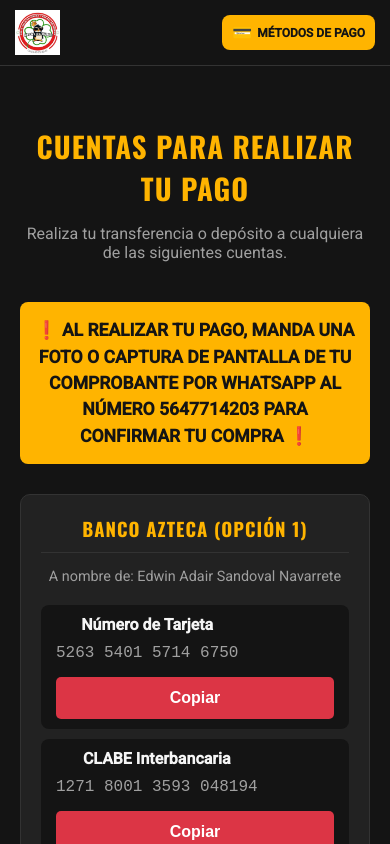
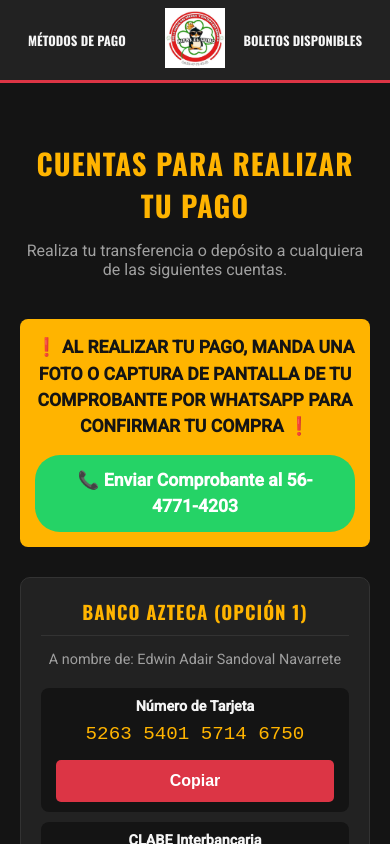
Before and after one commit to contlayael/rifas-el-wino, a React (Vite) app: page /pagos in a window 390 px wide. Shown: the top 844 px of the page. Built offline with nearby package versions, Linux system fonts and the light colour scheme; no server answers.

Commit message:
Modificación del header y del diseño de PaymentPafe

```diff
--- a/src/components/Header.css
+++ b/src/components/Header.css
@@ -1,102 +1,80 @@
-/* src/components/Header.css (Versión Final) */
+/* --- NUEVOS ESTILOS PARA HEADER (LOGO CENTRAL) --- */
 
 .app-header {
-  background-color: var(--background-dark);
-  padding: 10px 0;
-  border-bottom: 1px solid var(--border-color);
+  background-color: var(--surface-dark);
+  padding: 8px 0; /* Un padding vertical para controlar la altura */
+  border-bottom: 3px solid var(--primary-red); /* Un borde rojo como en el ejemplo */
+
+  /* --- ESTA ES LA MAGIA PARA QUE EL HEADER TE SIGA --- */
   position: sticky;
   top: 0;
-  z-index: 100;
+  z-index: 1000; /* Asegura que esté por encima de todo */
   width: 100%;
 }
 
 .header-content {
-  display: flex;
-  justify-content: space-between;
+  display: grid;
+  /* Creamos 3 columnas: la del centro es automática, las de los lados son flexibles */
+  grid-template-columns: 1fr auto 1fr;
   align-items: center;
   max-width: 1200px;
   margin: 0 auto;
   padding: 0 20px;
 }
 
-/* --- LOGO Y TÍTULO --- */
-.logo-link {
-  display: flex;
-  align-items: center;
-  gap: 12px;
+/* --- ESTILOS PARA LAS COLUMNAS Y ENLACES --- */
+.nav-left {
+  text-align: left;
+}
+
+.nav-center {
+  text-align: center;
+}
+
+.nav-right {
+  text-align: right;
+}
+
+.nav-link {
+  color: var(--text-light);
   text-decoration: none;
+  font-family: 'Oswald', sans-serif;
+  text-transform: uppercase;
+  font-size: 1rem;
+  padding: 10px 15px;
+  border-radius: 5px;
+  transition: color 0.3s;
+}
+
+.nav-link:hover {
+  color: var(--primary-gold);
+}
+
+/* --- ESTILO PARA EL LOGO CENTRAL --- */
+.logo-link-center {
+  display: inline-block;
+  line-height: 0;
 }
 
 .logo {
-  max-height: 50px;
+  max-height: 80px; /* Ajusta el tamaño del logo como prefieras */
   width: auto;
-  display: block;
+  transition: transform 0.3s;
 }
 
-.logo-link h1 {
-  margin: 0;
-  font-size: 1.2rem;
-  color: var(--text-light);
-  letter-spacing: 1px;
-}
-
-/* --- BOTÓN DE PAGOS (ESCRITORIO) --- */
-.payment-button {
-  display: flex;
-  align-items: center;
-  gap: 8px;
-  background-color: var(--primary-gold);
-  color: var(--background-dark);
-  padding: 10px 16px;
-  border-radius: 8px;
-  text-decoration: none;
-  font-weight: bold;
-  font-family: 'Roboto', sans-serif;
-  font-size: 0.9rem;
-  transition: transform 0.2s, background-color 0.2s;
-  text-transform: uppercase;
-  white-space: nowrap;
-}
-
-.payment-button:hover {
+.logo:hover {
   transform: scale(1.05);
-  background-color: #ffc107;
-}
-
-.payment-icon {
-  font-size: 1.2rem;
 }
 
 
 /* --- DISEÑO RESPONSIVO PARA MÓVILES --- */
 @media (max-width: 768px) {
-  /* En pantallas medianas, escondemos el título para dar más espacio */
-  .logo-link h1 {
-    display: none;
-  }
-}
-
-/* --- ESTA SECCIÓN CONTIENE LOS CAMBIOS IMPORTANTES --- */
-@media (max-width: 480px) {
-  .header-content {
-    padding: 0 15px; /* Menos padding en móviles */
+  .nav-link {
+    font-size: 0.8rem; /* Letra más pequeña en los enlaces */
+    padding: 8px;
   }
 
   .logo {
-    max-height: 45px; /* Logo un poco más pequeño para dar espacio */
+    max-height: 60px; /* Logo más pequeño en móvil */
   }
-
-  /* --- AJUSTES AL BOTÓN PARA MÓVIL --- */
-  .payment-button {
-    /* Mantenemos el botón rectangular y con texto */
-    padding: 8px 10px; /* Reducimos el padding para hacerlo más compacto */
-    font-size: 0.75rem; /* Reducimos el tamaño de la fuente */
-    gap: 5px; /* Reducimos el espacio entre el ícono y el texto */
-  }
-
-  .payment-icon {
-    font-size: 1rem; /* Ajustamos el tamaño del ícono */
-  }
-
-  /* Ya NO necesitamos ocultar el texto, así que hemos eliminado .payment-text { display: none; } */
 }
--- a/src/components/Header.jsx
+++ b/src/components/Header.jsx
@@ -1,24 +1,45 @@
 import React from 'react';
-import { Link } from 'react-router-dom';
+import { Link, useLocation } from 'react-router-dom';
 import './Header.css';
 import logo from '../assets/images/RifasElWino.jpeg';
+
+// Este componente decide si el enlace de "Boletos" es un ancla o un link a la home
+const BoletosLink = () => {
+  const location = useLocation();
+
+  if (location.pathname === '/') {
+    // Si ya estamos en la home, el link es un ancla que hace scroll
+    return <a href="#boletos" className="nav-link">Boletos Disponibles</a>;
+  }
+
+  // Si estamos en otra página, nos lleva a la home y al ancla
+  return <Link to="/#boletos" className="nav-link">Boletos Disponibles</Link>;
+};
 
 function Header() {
   return (
     <header className="app-header">
       <div className="header-content">
-        <Link to="/" className="logo-link">
-          <img src={logo} alt="Rifas El Wino Logo" className="logo" />
-          <h1>Rifas El Wino</h1>
-        </Link>
 
-        <div className="header-nav">
-          <Link to="/pagos" className="payment-button">
-            {/* Separamos el ícono y el texto en spans para controlarlos mejor */}
-            <span className="payment-icon">💳</span>
-            <span className="payment-text">Métodos de Pago</span>
+        {/* --- COLUMNA IZQUIERDA --- */}
+        <div className="nav-left">
+          <Link to="/pagos" className="nav-link">
+            Métodos de Pago
           </Link>
         </div>
+
+        {/* --- COLUMNA CENTRAL (LOGO) --- */}
+        <div className="nav-center">
+          <Link to="/" className="logo-link-center">
+            <img src={logo} alt="Rifas El Wino Logo" className="logo" />
+          </Link>
+        </div>
+
+        {/* --- COLUMNA DERECHA --- */}
+        <div className="nav-right">
+          <BoletosLink />
+        </div>
+
       </div>
     </header>
   );
--- a/src/index.css
+++ b/src/index.css
@@ -19,6 +19,8 @@ body {
   background-color: var(--background-dark); /* Usamos nuestra variable de fondo */
   color: var(--text-light); /* Usamos nuestra variable de texto principal */
   transition: background-color 0.3s ease;
+  scroll-behavior: smooth;
+  scroll-padding-top: 120px; /* Un espacio para que el header fijo no tape el título */
 }
 
 /* 4. Damos un estilo base a los títulos para que usen la fuente de impacto */
--- a/src/pages/PaymentPage.css
+++ b/src/pages/PaymentPage.css
@@ -1,4 +1,4 @@
-/* src/pages/PaymentPage.css (Versión corregida) */
+/* src/pages/PaymentPage.css (Versión final corregida) */
 
 .payment-page {
   max-width: 900px;
@@ -7,15 +7,17 @@
   color: var(--text-light);
 }
 
+.payment-page h1, .payment-instructions, .important-note {
+  text-align: center;
+}
+
 .payment-page h1 {
   color: var(--primary-gold);
-  text-align: center;
   margin-bottom: 15px;
   font-size: 2rem;
 }
 
 .payment-instructions {
-  text-align: center;
   color: var(--text-secondary);
   font-size: 1.1rem;
   max-width: 600px;
@@ -27,11 +29,30 @@
   color: var(--background-dark);
   padding: 15px;
   border-radius: 8px;
-  text-align: center;
   font-weight: bold;
   font-size: 1.1rem;
   margin: 30px 0;
   line-height: 1.5;
+}
+
+.important-note p {
+  margin: 0;
+  margin-bottom: 15px;
+}
+
+.whatsapp-link {
+  display: inline-block;
+  background-color: #25D366;
+  color: white;
+  padding: 12px 20px;
+  border-radius: 25px;
+  text-decoration: none;
+  font-weight: bold;
+  transition: transform 0.2s ease-in-out;
+}
+
+.whatsapp-link:hover {
+  transform: scale(1.05);
 }
 
 .accounts-container {
@@ -44,19 +65,13 @@
   border: 1px solid var(--border-color);
   border-radius: 10px;
   padding: 25px;
-  transition: transform 0.3s;
-}
-
-.account-card:hover {
-  transform: translateY(-5px);
 }
 
 .account-card h3 {
-  margin: 0 0 5px 0;
+  margin: 0 0 15px 0;
   color: var(--primary-gold);
   border-bottom: 1px solid var(--border-color);
   padding-bottom: 10px;
-  margin-bottom: 10px;
 }
 
 .beneficiary {
@@ -65,7 +80,7 @@
   margin-bottom: 20px;
 }
 
-/* --- Estilos para la fila de un detalle de cuenta --- */
+/* --- ESTILOS DE ESCRITORIO (POR DEFECTO) --- */
 .account-detail {
   display: flex;
   justify-content: space-between;
@@ -76,24 +91,24 @@
   margin-bottom: 10px;
 }
 
-/* Contenedor para la etiqueta y el número, para alinearlos verticalmente */
 .account-detail div {
   display: flex;
-  flex-direction: column;
+  flex-direction: column; /* Etiqueta arriba, número abajo */
   gap: 5px;
+  text-align: left; /* Alineación a la izquierda para escritorio */
 }
 
 .account-detail label {
   font-weight: bold;
   color: var(--text-light);
+  font-size: 0.8rem;
 }
 
 .account-detail span {
   font-family: 'Courier New', Courier, monospace;
   font-size: 1.1rem;
   color: var(--text-secondary);
-  word-break: break-all; /* Evita desbordamiento si el número es muy largo */
-  padding: 0 10px;
+  word-break: break-all;
 }
 
 .account-detail button {
@@ -106,14 +121,14 @@
   font-weight: bold;
   min-width: 80px;
   transition: background-color 0.2s;
+  flex-shrink: 0;
 }
 
 .account-detail button:hover {
   background-color: #c82333;
 }
 
-
-/* --- SECCIÓN RESPONSIVA PARA MÓVILES --- */
+/* --- ESTILOS RESPONSIVOS PARA MÓVILES --- */
 @media (max-width: 768px) {
 
   .payment-page h1 {
@@ -128,22 +143,31 @@
     padding: 20px;
   }
 
+  /* Sobreescribimos los estilos solo para móvil */
   .account-detail {
-    flex-direction: column; /* Apilamos los elementos en una columna */
-    align-items: flex-start; /* Alineamos todo a la izquierda */
-    gap: 10px; /* Espacio entre los elementos apilados */
+    flex-direction: column; /* Apilamos el texto y el botón */
+    align-items: stretch;   /* Estiramos para que ocupen todo el ancho */
+    gap: 15px;
   }
 
-  /* REGLA CORREGIDA Y UNIFICADA PARA EL SPAN */
+  .account-detail div {
+    align-items: center; /* Centramos el contenido del div (label y span) */
+    gap: 8px;
+  }
+
+  .account-detail label {
+    font-size: 0.9rem;
+  }
+
   .account-detail span {
-    font-size: 1rem;
-    padding: 5px 0;
-    width: 100%;       /* Ocupa todo el ancho disponible */
-    text-align: center; /* Centra el texto dentro de su espacio */
+    font-size: 1.2rem;
+    padding: 0;
+    text-align: center; /* Centramos el número */
+    color: var(--primary-gold); /* Le damos color para que resalte */
   }
 
   .account-detail button {
-    width: 100%; /* El botón ahora ocupa todo el ancho, fácil de tocar */
+    width: 100%;
     padding: 12px;
     font-size: 1rem;
   }
--- a/src/pages/PaymentPage.jsx
+++ b/src/pages/PaymentPage.jsx
@@ -1,32 +1,32 @@
-import React, { useState } from 'react';
-import './PaymentPage.css';
+import React, { useState } from "react";
+import "./PaymentPage.css";
 
 // --- DATOS DE CUENTAS ACTUALIZADOS ---
 const accounts = [
   {
-    bankName: 'Banco Azteca (Opción 1)',
-    accountNumber: '5263 5401 5714 6750',
-    clabe: '1271 8001 3593 048194',
-    beneficiary: 'Edwin Adair Sandoval Navarrete' // <-- CAMBIA ESTE NOMBRE
+    bankName: "Banco Azteca (Opción 1)",
+    accountNumber: "5263 5401 5714 6750",
+    clabe: "1271 8001 3593 048194",
+    beneficiary: "Edwin Adair Sandoval Navarrete", // <-- CAMBIA ESTE NOMBRE
   },
   {
-    bankName: 'Banco Azteca (Opción 2)',
-    accountNumber: '5343 8102 1122 6201',
-    clabe: '1271 8000 1810 224072',
-    beneficiary: 'Edwin Adair Sandoval Navarrete' // <-- CAMBIA ESTE NOMBRE
+    bankName: "Banco Azteca (Opción 2)",
+    accountNumber: "5343 8102 1122 6201",
+    clabe: "1271 8000 1810 224072",
+    beneficiary: "Edwin Adair Sandoval Navarrete", // <-- CAMBIA ESTE NOMBRE
   },
   {
-    bankName: 'Coppel (BanCoppel)',
-    accountNumber: '4169 1614 8011 1490',
-    clabe: '1371 8010 5195 227004',
-    beneficiary: 'Edwin Adair Sandoval Navarrete' // <-- CAMBIA ESTE NOMBRE
+    bankName: "Coppel (BanCoppel)",
+    accountNumber: "4169 1614 8011 1490",
+    clabe: "1371 8010 5195 227004",
+    beneficiary: "Edwin Adair Sandoval Navarrete", // <-- CAMBIA ESTE NOMBRE
   },
   {
-    bankName: 'Banamex (Citibanamex)',
-    accountNumber: '5204 1662 0727 3790',
-    clabe: '0024 4370 2166 462050',
-    beneficiary: 'Edwin Adair Sandoval Navarreter' // <-- CAMBIA ESTE NOMBRE
-  }
+    bankName: "Banamex (Citibanamex)",
+    accountNumber: "5204 1662 0727 3790",
+    clabe: "0024 4370 2166 462050",
+    beneficiary: "Edwin Adair Sandoval Navarreter", // <-- CAMBIA ESTE NOMBRE
+  },
 ];
 
 // Componente para una sola tarjeta de cuenta (sin cambios)
@@ -35,7 +35,7 @@ const AccountCard = ({ account }) => {
 
   const handleCopy = (value, type) => {
     // Quita los espacios para copiar solo los números
-    const cleanValue = value.replace(/\s/g, '');
+    const cleanValue = value.replace(/\s/g, "");
     navigator.clipboard.writeText(cleanValue);
     setCopiedValue(type);
     setTimeout(() => setCopiedValue(null), 2000);
@@ -47,20 +47,20 @@ const AccountCard = ({ account }) => {
       <p className="beneficiary">A nombre de: {account.beneficiary}</p>
       <div className="account-detail">
         <div>
-            <label>Número de Tarjeta</label>
-            <span>{account.accountNumber}</span>
+          <label>Número de Tarjeta</label>
+          <span>{account.accountNumber}</span>
         </div>
-        <button onClick={() => handleCopy(account.accountNumber, 'account')}>
-          {copiedValue === 'account' ? '¡Copiado!' : 'Copiar'}
+        <button onClick={() => handleCopy(account.accountNumber, "account")}>
+          {copiedValue === "account" ? "¡Copiado!" : "Copiar"}
         </button>
       </div>
       <div className="account-detail">
         <div>
-            <label>CLABE Interbancaria</label>
-            <span>{account.clabe}</span>
+          <label>CLABE Interbancaria</label>
+          <span>{account.clabe}</span>
         </div>
-        <button onClick={() => handleCopy(account.clabe, 'clabe')}>
-          {copiedValue === 'clabe' ? '¡Copiado!' : 'Copiar'}
+        <button onClick={() => handleCopy(account.clabe, "clabe")}>
+          {copiedValue === "clabe" ? "¡Copiado!" : "Copiar"}
         </button>
       </div>
     </div>
@@ -73,12 +73,24 @@ function PaymentPage() {
     <div className="payment-page">
       <h1>Cuentas para Realizar tu Pago</h1>
       <p className="payment-instructions">
-        Realiza tu transferencia o depósito a cualquiera de las siguientes cuentas.
+        Realiza tu transferencia o depósito a cualquiera de las siguientes
+        cuentas.
       </p>
 
-      {/* --- NOTA IMPORTANTE AÑADIDA --- */}
+      {/* --- NOTA IMPORTANTE MEJORADA --- */}
       <div className="important-note">
-        ❗ AL REALIZAR TU PAGO, MANDA UNA FOTO O CAPTURA DE PANTALLA DE TU COMPROBANTE POR WHATSAPP AL NÚMERO 5647714203 PARA CONFIRMAR TU COMPRA ❗
+        <p>
+          ❗ AL REALIZAR TU PAGO, MANDA UNA FOTO O CAPTURA DE PANTALLA DE TU
+          COMPROBANTE POR WHATSAPP PARA CONFIRMAR TU COMPRA ❗
+        </p>
+        <a
+          href="https://wa.me/525647714203"
+          target="_blank"
+          rel="noopener noreferrer"
+          className="whatsapp-link"
+        >
+          📞 Enviar Comprobante al 56-4771-4203
+        </a>
       </div>
 
       <div className="accounts-container">
```
Also changed, not shown: src/pages/HomePage.css (+33 -0 lines), src/pages/HomePage.jsx (+155 -59 lines).
